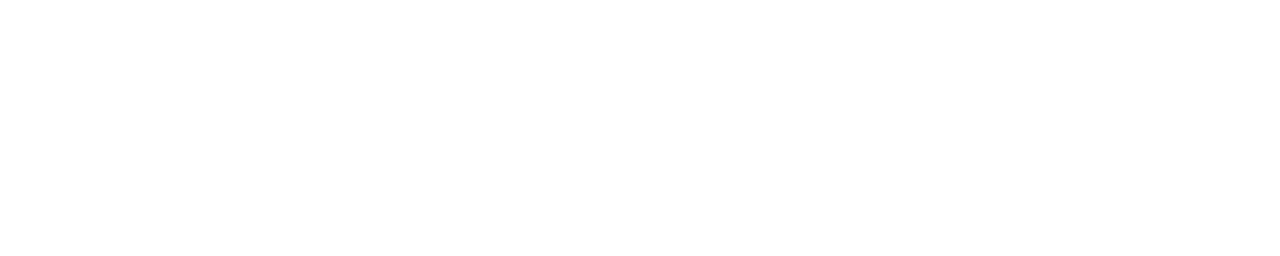
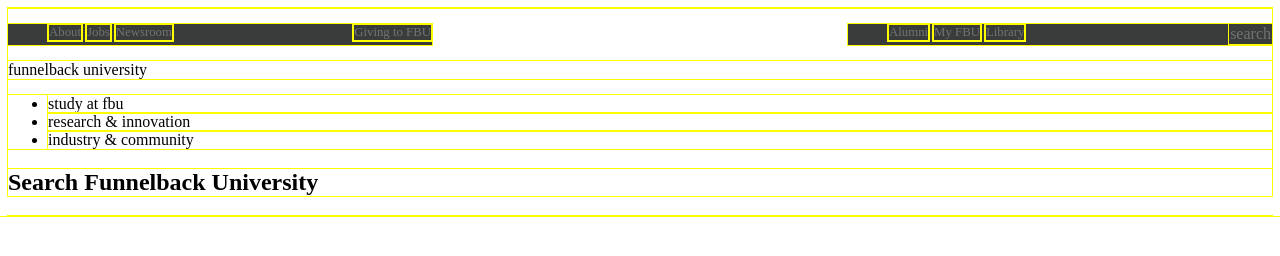
Before and after one commit to GLSea1979/demoFunB, a plain HTML site: page index.html in a window 1280 px wide. Drawn offline with Linux system fonts and the light colour scheme.

Commit message:
building

```diff
--- a/index.html
+++ b/index.html
@@ -2,10 +2,44 @@
 <html>
   <head>
     <meta charset="utf-8">
+    <meta name="viewport" content="width=device-width,initial-scale=1">
+    <title>Funnelback University</title>
     <link rel="stylesheet" href="style.css">
-    <title>Funnelback University</title>
   </head>
   <body>
+    <header>
+      <div class="primary-nav">
+        <ul>
+          <li><a href="about.html">About</a></li>
+          <li><a href="jobs.html">Jobs</a></li>
+          <li><a href="newsroom.html">Newsroom</a></li>
+          <li><a href="giving.html">Giving to FBU</a></li>
+        </ul>
+        <ul>
+          <li><a href="alumni">Alumni</a></li>
+          <li><a href="myfbu">My FBU</a></li>
+          <li><a href="library">Library</a></li>
+          <li>search</li>
+        </ul>
+      </div>
+      <nav>
+        <div class="logo">
+          funnelback university
+        </div>
+        <ul>
+          <li>study at fbu</li>
+          <li>research & innovation</li>
+          <li>industry & community</li>
+        </ul>
+      </nav>
+      <div class="search-nav">
+        <h2>Search Funnelback University</h2>
 
+      </div>
+    </header>
+    <main>
+
+    </main>
+    <footer></footer>
   </body>
 </html>
--- a/style.css
+++ b/style.css
@@ -0,0 +1,29 @@
+* {
+  outline: yellow 1px solid;
+}
+header {
+  width: 100%;
+}
+.primary-nav ul {
+  display: inline-block;
+  width: 30vw;
+  float: left;
+  background-color:#3a3b3b;
+}
+.primary-nav li {
+  display: inline-block;
+  padding: 1px;
+  color: #717375;
+}
+.primary-nav a {
+  color: #717375;
+  text-decoration: none;
+  font-size: .8em
+}
+.primary-nav :last-child {
+  float: right;
+}
+nav {
+  clear: both;
+}
+nav
```
